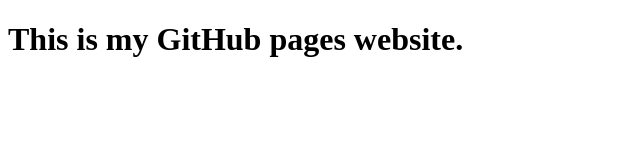
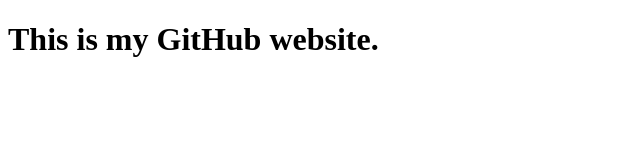
Before and after one commit to adityaamrit/adityaamrit.github.io, a plain HTML site: page index.html in a window 1280 px wide. Shown: the whole page, without its empty margins (0-640 px from the left). Drawn offline with Linux system fonts and the light colour scheme.

Commit message:
Update index.html

```diff
--- a/index.html
+++ b/index.html
@@ -4,6 +4,6 @@
         <title>My Website!</title>
     </head>
     <body>
-        <h1>This is my GitHub pages website.</h1>
+        <h1>This is my GitHub website.</h1>
     </body>
 </html>
```
